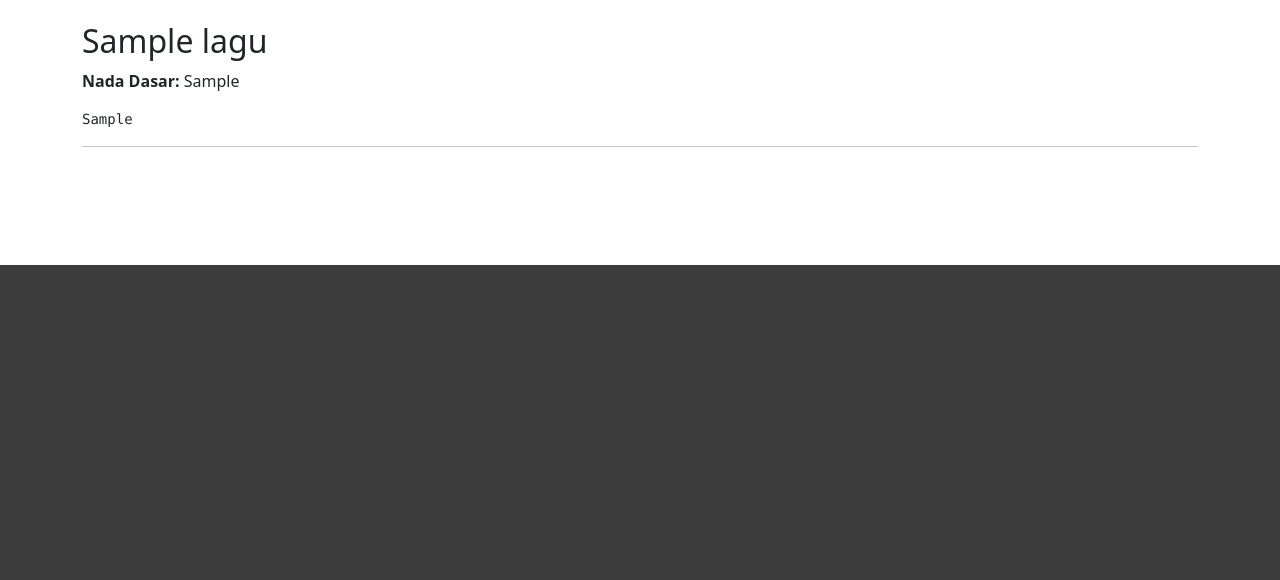
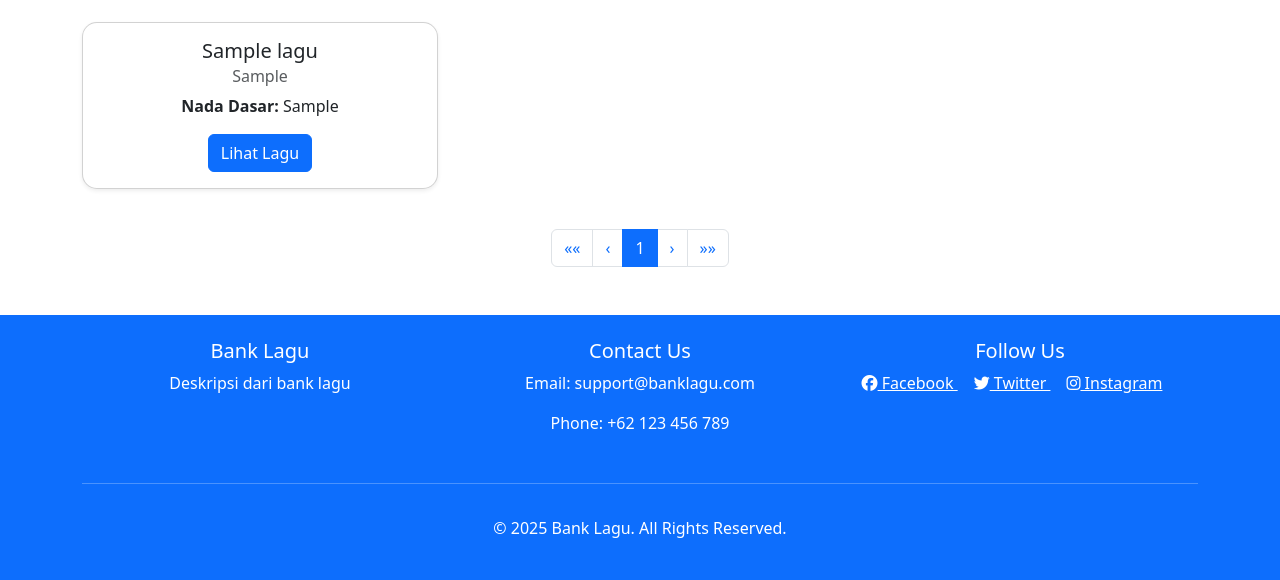
Before and after one commit to Imanueldck/Bank-Lagu, a PHP site: page / in a window 1280 px wide. Shown: the part 535-1115 px from the top of the page. Before the commit the page ends 800 px from the top, so only its background shows below. Run offline with PHP 8.4, Linux system fonts and the light colour scheme; tables that the repository leaves empty or names only in its code hold one stand-in row (values such as "Sample post"); some libraries are stand-ins or nearby versions.

Commit message:
add more

```diff
--- a/admin_dashboard.php
+++ b/admin_dashboard.php
@@ -60,12 +60,12 @@ $result = mysqli_query($conn, $query);
     </div>
 </nav>
     <div class="container mt-4">
-
         <a href="tambah_lagu.php" class="btn btn-success mb-3">Tambah Lagu</a>
         <table class="table table-striped">
     <thead>
         <tr>
             <th>Judul</th>
+            <th>Penyanyi</th>
             <th>Nada Dasar</th>
             <th>Aksi</th>
         </tr>
@@ -74,6 +74,7 @@ $result = mysqli_query($conn, $query);
         <?php while ($row = mysqli_fetch_assoc($result)) { ?>
         <tr>
             <td><?php echo $row['judul']; ?></td>
+            <td><?php echo $row['penyanyi']; ?></td>
             <td><?php echo $row['nada_dasar']; ?></td>
             <td>
                 <a href="edit_lagu.php?id=<?php echo $row['id']; ?>" class="btn btn-primary btn-sm">Edit</a>
--- a/index.php
+++ b/index.php
@@ -5,7 +5,7 @@
     <meta name="viewport" content="width=device-width, initial-scale=1.0">
     <title>Bank Lagu</title>
     <link href="https://cdn.jsdelivr.net/npm/bootstrap@5.3.0/dist/css/bootstrap.min.css" rel="stylesheet">
-   <link rel="stylesheet" href="style.css">
+    <link rel="stylesheet" href="style.css">
 </head>
 <body>
 <nav class="navbar navbar-expand-lg bg-primary navbar-dark">
@@ -15,44 +15,137 @@
             <span class="navbar-toggler-icon"></span>
         </button>
         <div class="collapse navbar-collapse" id="navbarNav">
-            <ul class="navbar-nav me-auto">
-                <li class="nav-item">
-
-                </li>
-            </ul>
+            <ul class="navbar-nav me-auto"></ul>
             <a href="admin_login.php" class="btn btn-danger">Login</a>
         </div>
     </div>
 </nav>
 
-    <div class="hero">
-        <div class="container">
+<div class="hero text-center bg-light py-5">
+    <div class="container">
         <h1>Selamat Datang di Bank Lagu</h1>
         <p>Temukan dan nikmati berbagai lirik serta nada dasar lagu favorit Anda.</p>
         <form method="GET" action="index.php" class="mb-3">
-            <div class="input-group">
+            <div class="input-group mx-auto">
                 <input type="text" class="form-control" name="cari" placeholder="Cari lagu...">
                 <button type="submit" class="btn btn-primary">Cari</button>
             </div>
         </form>
-        </div>
+    </div>
+</div>
 
+<div class="container mt-4">
+    <div class="row">
+        <?php
+        include 'koneksi.php';
+
+        // Pagination setup
+        $perPage = 9; // Number of items per page
+        $page = isset($_GET['page']) ? (int)$_GET['page'] : 1;
+        $offset = ($page - 1) * $perPage;
+
+        // Search filter
+        $cari = isset($_GET['cari']) ? $_GET['cari'] : '';
+
+        // Query with LIMIT for pagination
+        $query = "SELECT * FROM lagu WHERE judul LIKE '%$cari%' LIMIT $offset, $perPage";
+        $result = mysqli_query($conn, $query);
+
+        // Display the songs
+        while ($row = mysqli_fetch_assoc($result)) {
+            echo "<div class='col-md-4 mb-3'>
+                    <div class='card shadow-sm'>
+                        <div class='card-body'>
+                            <h5 class='card-title'>{$row['judul']}</h5>
+                            <h6 class='card-subtitle mb-2 text-muted'>{$row['penyanyi']}</h6>
+                            <p class='card-text'><strong>Nada Dasar:</strong> {$row['nada_dasar']}</p>
+                            <a href='lagu.php?id={$row['id']}' class='btn btn-primary'>Lihat Lagu</a>
+                        </div>
+                    </div>
+                  </div>";
+        }
+
+        // Pagination - Get total number of songs
+        $countQuery = "SELECT COUNT(*) as total FROM lagu WHERE judul LIKE '%$cari%'";
+        $countResult = mysqli_query($conn, $countQuery);
+        $totalSongs = mysqli_fetch_assoc($countResult)['total'];
+        $totalPages = ceil($totalSongs / $perPage); // Total pages needed
+
+        ?>
     </div>
 
-    <div class="container mt-4">
+    <!-- Pagination links -->
+    <nav aria-label="Page navigation">
+    <ul class="pagination justify-content-center mt-4">
+        <!-- Always show 'First' and 'Previous' buttons -->
+        <li class="page-item">
+            <a class="page-link" href="?page=1&cari=<?php echo urlencode($cari); ?>" aria-label="First">
+                <span aria-hidden="true">&laquo;&laquo;</span>
+            </a>
+        </li>
+        <li class="page-item">
+            <a class="page-link" href="?page=<?php echo max($page - 1, 1); ?>&cari=<?php echo urlencode($cari); ?>" aria-label="Previous">
+                <span aria-hidden="true">&lsaquo;</span>
+            </a>
+        </li>
 
-        <?php
-        include 'koneksi.php';
-        $cari = isset($_GET['cari']) ? $_GET['cari'] : '';
-        $query = "SELECT * FROM lagu WHERE judul LIKE '%$cari%'";
-        $result = mysqli_query($conn, $query);
-        while ($row = mysqli_fetch_assoc($result)) {
-            echo "<h2>{$row['judul']}</h2>";
-            echo "<p><strong>Nada Dasar:</strong> {$row['nada_dasar']}</p>";
-            echo "<pre>{$row['lirik']}</pre><hr>";
-        }
-        ?>
+        <!-- Page number links -->
+        <?php for ($i = 1; $i <= $totalPages; $i++) { ?>
+            <li class="page-item <?php echo ($i == $page) ? 'active' : ''; ?>">
+                <a class="page-link" href="?page=<?php echo $i; ?>&cari=<?php echo urlencode($cari); ?>"><?php echo $i; ?></a>
+            </li>
+        <?php } ?>
+
+        <!-- Always show 'Next' and 'Last' buttons -->
+        <li class="page-item">
+            <a class="page-link" href="?page=<?php echo min($page + 1, $totalPages); ?>&cari=<?php echo urlencode($cari); ?>" aria-label="Next">
+                <span aria-hidden="true">&rsaquo;</span>
+            </a>
+        </li>
+        <li class="page-item">
+            <a class="page-link" href="?page=<?php echo $totalPages; ?>&cari=<?php echo urlencode($cari); ?>" aria-label="Last">
+                <span aria-hidden="true">&raquo;&raquo;</span>
+            </a>
+        </li>
+    </ul>
+</nav>
+
+</div>
+
+<footer class="bg-primary text-white py-4 mt-5">
+    <div class="container text-center">
+        <div class="row">
+            <div class="col-md-4 mb-3">
+                <h5>Bank Lagu</h5>
+                <p>Deskripsi dari bank lagu</p>
+            </div>
+            <div class="col-md-4 mb-3">
+                <h5>Contact Us</h5>
+                <p>Email: support@banklagu.com</p>
+                <p>Phone: +62 123 456 789</p>
+            </div>
+            <div class="col-md-4 mb-3">
+                <h5>Follow Us</h5>
+                <a href="#" class="text-white me-3">
+                    <i class="fab fa-facebook"></i> Facebook
+                </a>
+                <a href="#" class="text-white me-3">
+                    <i class="fab fa-twitter"></i> Twitter
+                </a>
+                <a href="#" class="text-white me-3">
+                    <i class="fab fa-instagram"></i> Instagram
+                </a>
+            </div>
+        </div>
+        <hr>
+        <div class="pt-3">
+            <p>&copy; 2025 Bank Lagu. All Rights Reserved.</p>
+        </div>
     </div>
-    <script src="https://cdn.jsdelivr.net/npm/bootstrap@5.3.0/dist/js/bootstrap.bundle.min.js"></script>
+</footer>
+
+<!-- Include Font Awesome for social media icons -->
+<script src="https://kit.fontawesome.com/a076d05399.js"></script>
+<script src="https://cdn.jsdelivr.net/npm/bootstrap@5.3.0/dist/js/bootstrap.bundle.min.js"></script>
 </body>
 </html>
--- a/style.css
+++ b/style.css
@@ -5,6 +5,10 @@
   background-color: #0d6efd !important;
   padding: 15px 0;
   box-shadow: 0px 4px 6px rgba(0, 0, 0, 0.1);
+  position: -webkit-sticky; /* For Safari */
+  position: sticky; /* Standard syntax */
+  top: 0; /* Ensure navbar stays at the top */
+  z-index: 1000; /* To ensure it's above other content */
 }
 
 .navbar-brand {
@@ -126,3 +130,23 @@
 .input-group .btn-primary:hover {
   background-color: #e0a800;
 }
+.card {
+  border-radius: 15px;
+  transition: transform 0.3s;
+}
+.card:hover {
+  transform: scale(1.05);
+  box-shadow: 0 8px 20px rgba(0, 0, 0, 0.15);
+}
+.card-body {
+  text-align: center;
+}
+footer {
+  background-color: #343a40;
+  color: white;
+  text-align: center;
+  padding: 20px 0;
+  position: relative;
+  bottom: 0;
+  width: 100%;
+}
```
Also changed, not shown: delete_song.php (+1 -22 lines), edit_lagu.php (+11 -6 lines), lagu.php (added, +53 -0 lines), tambah_lagu.php (+10 -4 lines).
